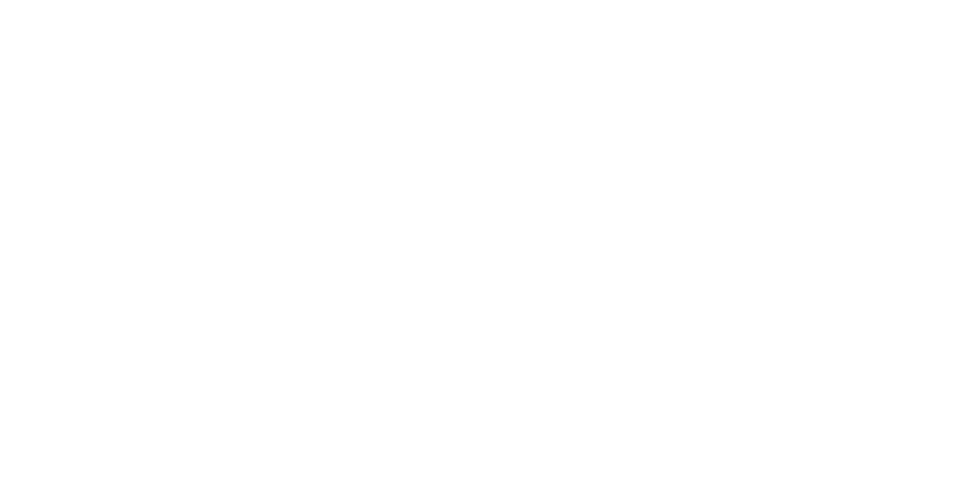
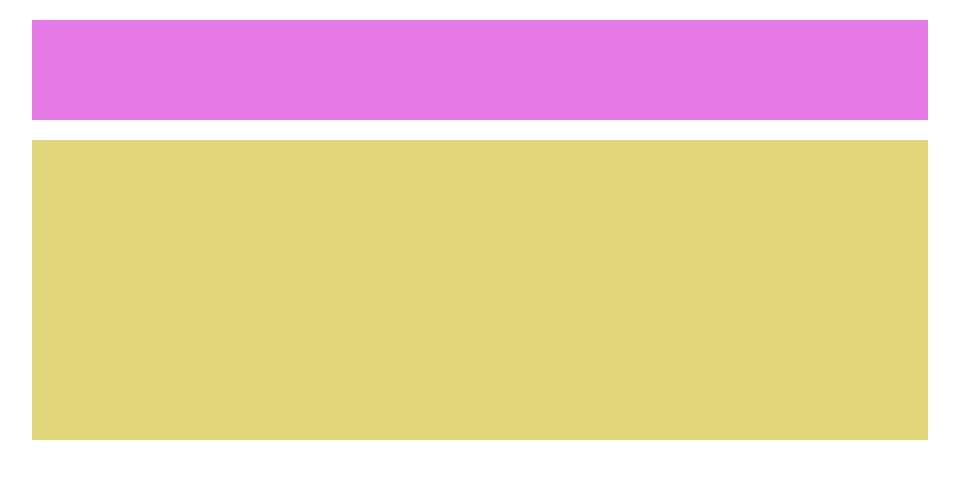
Before and after one commit to AnaisDiGenua/htmlcss-struttura-wp, a plain HTML site: page index.html in a window 1280 px wide. Shown: the whole page, without its empty margins (160-1119 px from the left). Drawn offline with Linux system fonts and the light colour scheme.

Commit message:
header stile

```diff
--- a/css/style.css
+++ b/css/style.css
@@ -4,5 +4,25 @@
     padding: 0;
     box-sizing: border-box;
 }
+.container {
+    width: 70%;
+    margin: 20px auto;
+}
+.mb-20 {
+    margin-bottom: 20px;
+}
+
+/* header */
+header {
+    width: 100%;
+}
 
 /* ***debug*** */
+div.header-top.debug {
+    height: 100px;
+    background-color: #e579e6;
+}
+div.header-bottom.debug {
+    height: 300px;
+    background-color: #e1d67a;
+}
--- a/index.html
+++ b/index.html
@@ -14,8 +14,8 @@
 
         <!-- header -->
         <header>
-            <div class="header-top"></div>
-            <div class="header-bottom"></div>
+            <div class="header-top mb-20 debug"></div>
+            <div class="header-bottom mb-20 debug"></div>
         </header>
         <!-- /header -->
 
```
